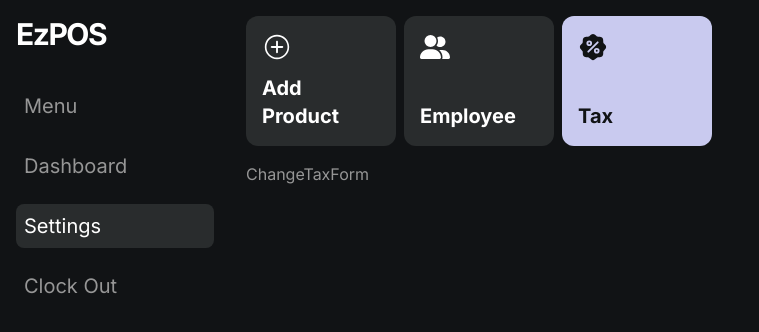
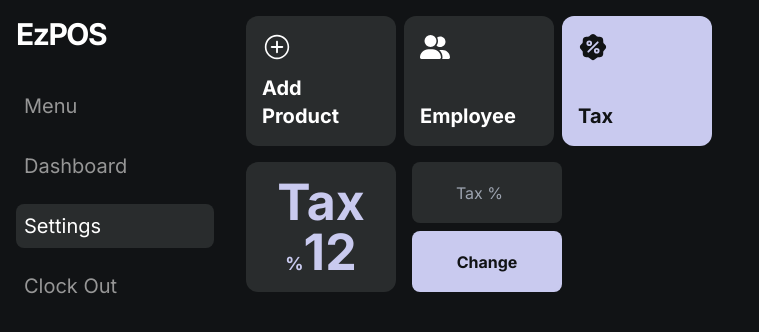
Before and after one commit to yefrysanchez/EzPOS, a React (Vite) app: page /settings in a window 1280 px wide. Both pictures are taken after a click on the button "Tax". Shown: the top 332 px of the page, without its empty margins (0-759 px from the left). Built offline with nearby package versions, Linux system fonts and the light colour scheme.

Commit message:
Settings / tax porcentange section

```diff
--- a/src/components/SettingsComponents/ChangeTaxBtn.tsx
+++ b/src/components/SettingsComponents/ChangeTaxBtn.tsx
@@ -1,8 +1,45 @@
+import { useSelector } from "react-redux";
+import { RootState } from "../../store/store";
+import { useDispatch } from "react-redux";
+import { changeTax } from "../../store/cartSlice";
+import { FormEvent, useRef } from "react";
 
 const ChangeTaxForm = () => {
+  const { taxPorcentage } = useSelector((state: RootState) => state.cart);
+  const dispatch = useDispatch();
+  const taxRef = useRef<HTMLInputElement | null>(null);
+
+  const handleTax = (e: FormEvent<HTMLFormElement>) => {
+    e.preventDefault();
+    dispatch(changeTax(Number(taxRef?.current?.value)));
+  };
+
   return (
-    <div>ChangeTaxForm</div>
-  )
-}
+    <div className="max-w-md flex items-center gap-4">
+      <div className="select-none flex flex-col leading-[1] justify-center items-center w-full max-w-[150px] h-[130px] rounded-xl bg-darkGray text-[50px] font-bold text-purple">
+        <span>Tax</span>
+        <span>
+          <span className="text-lg">%</span>
+          {taxPorcentage}
+        </span>
+      </div>
+      <form onSubmit={handleTax} className="w-full max-w-[150px] h-[130px] flex flex-col gap-2">
+        <input
+          ref={taxRef}
+          required
+          placeholder="Tax %"
+          className="bg-darkGray w-full p-2 rounded-lg text-center h-1/2"
+          type="number"
+        />
+        <button
+          type="submit"
+          className="active:opacity-80 h-1/2 w-full p-2 bg-purple text-black font-bold rounded-lg"
+        >
+          Change
+        </button>
+      </form>
+    </div>
+  );
+};
 
-export default ChangeTaxForm
+export default ChangeTaxForm;
--- a/src/store/cartSlice.ts
+++ b/src/store/cartSlice.ts
@@ -35,8 +35,12 @@ const cartSlice = createSlice({
         item.qty = item.qty - 1;
       }
     },
+    changeTax: (state, action: PayloadAction<number>) => {
+      const tax = action.payload
+      state.taxPorcentage = tax
+    }
   },
 });
 
-export const { addToCart, addQty, subQty } = cartSlice.actions;
+export const { addToCart, addQty, subQty, changeTax } = cartSlice.actions;
 export default cartSlice.reducer;
```
